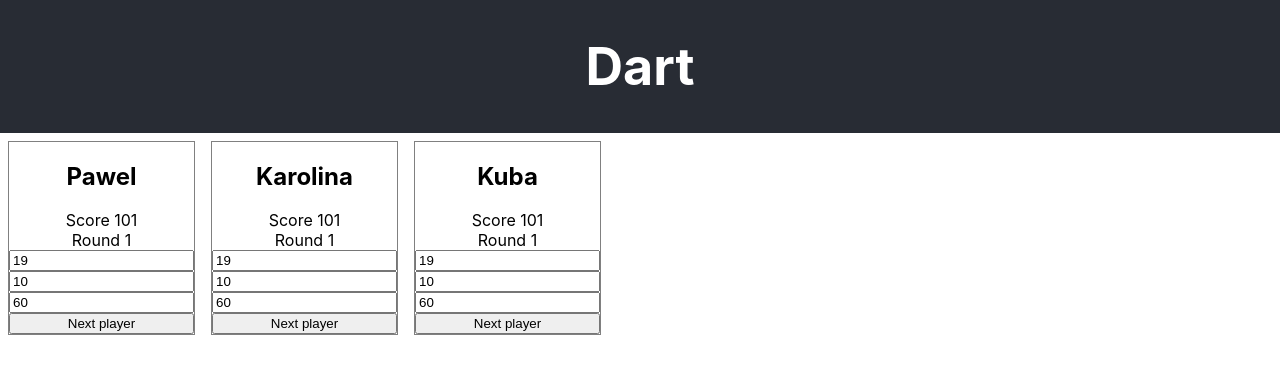
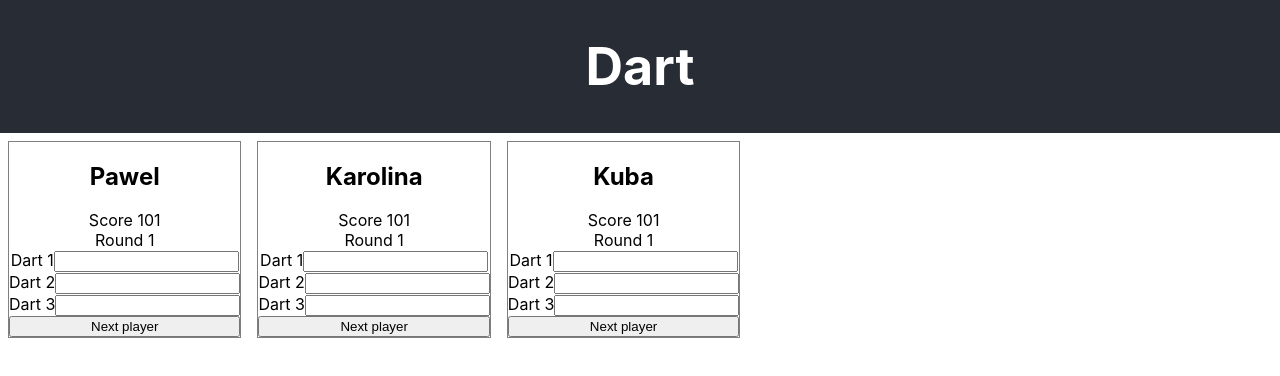
Before and after one commit to kendyl93/dart, a React (Create React App) app: page / in a window 1280 px wide. Shown: the top 376 px of the page. Built offline with nearby package versions, Linux system fonts and the light colour scheme.

Commit message:
Generalize currentRoundScore component

```diff
--- a/src/Player/Score/CurrentRoundScore.js
+++ b/src/Player/Score/CurrentRoundScore.js
@@ -1,4 +1,4 @@
-import React from "react"
+import React, { useState } from "react"
 import styled from "styled-components"
 
 const CurrentRoundScoreBoard = styled.div`
@@ -8,16 +8,31 @@ const CurrentRoundScoreBoard = styled.div`
   }
 `
 
-const CurrentRoundScore = ({ roundNumber, handleNextRound }) => (
+const DARTS_NUMBERS = { "Dart 1": 1, "Dart 2": 2, "Dart 3": 3 }
+
+const CurrentRoundScore = ({ roundNumber, handleNextRound }) => {
+  const [roundScore, setRoundScore] = useState([])
+
+  const handleRoundScoreChange = () => {}
+
+  return (
     <CurrentRoundScoreBoard>
       Round {roundNumber}
       <form onSubmit={handleNextRound}>
-      <input type="number" value={19} onChange={() => {}} />
-      <input type="number" value={10} onChange={() => {}} />
-      <input type="number" value={60} onChange={() => {}} />
+        {Object.entries(DARTS_NUMBERS).map(([dartLabel, dartNumber]) => (
+          <label>
+            {dartLabel}
+            <input
+              type="number"
+              value={roundScore[dartNumber - 1]}
+              onChange={() => handleRoundScoreChange(dartNumber - 1)}
+            />
+          </label>
+        ))}
         <input type="submit" value="Next player" />
       </form>
     </CurrentRoundScoreBoard>
   )
+}
 
 export default CurrentRoundScore
```
Lines whose indentation alone changed are shown as unchanged.
